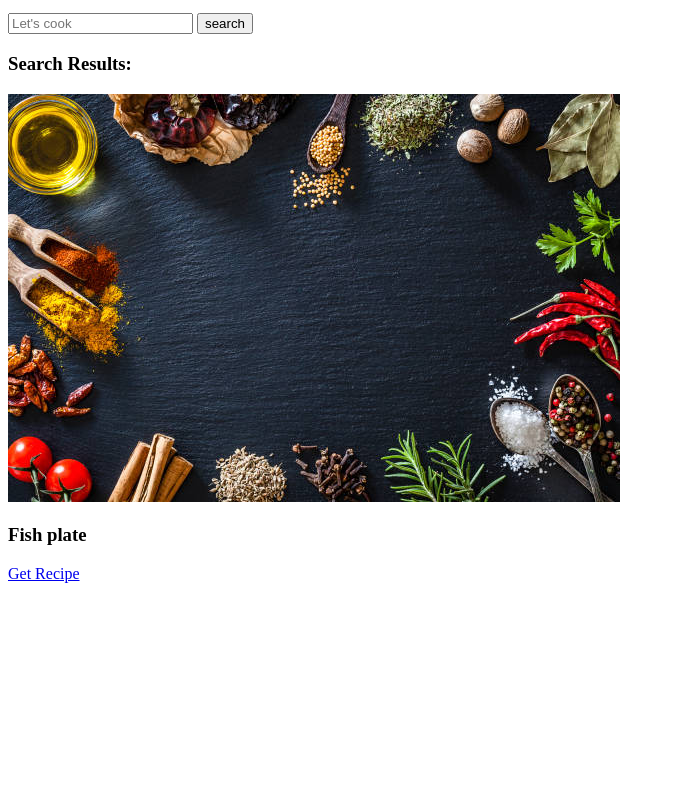
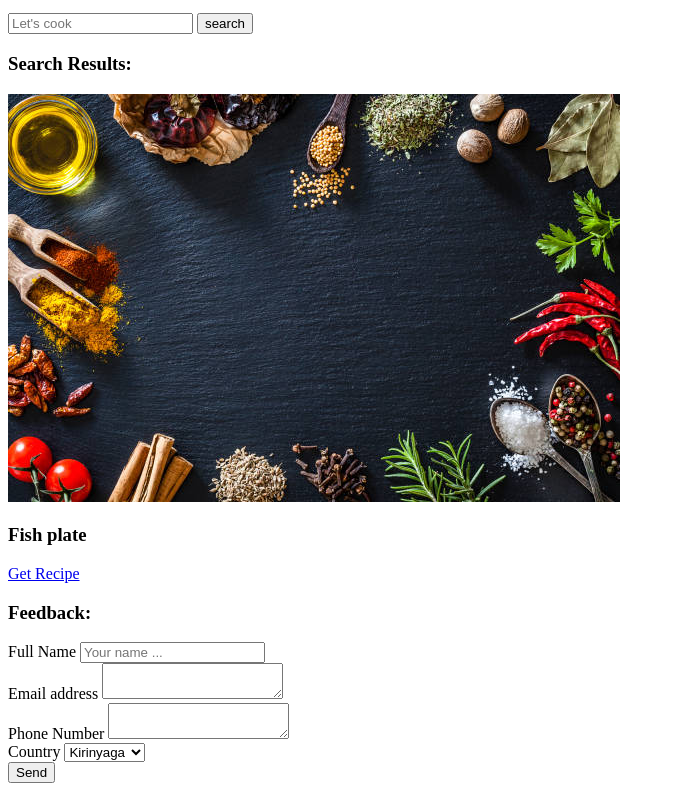
Before and after one commit to ActuaryEmma/Food-Recipes, a plain HTML site: page index.html in a window 1280 px wide. Shown: the part 834-1625 px from the top of the page, without its empty margins (0-675 px from the left). Before the commit the page ends 1425 px from the top, so only its background shows below. Drawn offline with Linux system fonts and the light colour scheme.

Commit message:
add feedback section

```diff
--- a/index.html
+++ b/index.html
@@ -58,6 +58,7 @@
 
     <!-- search recipe section -->
     <section >
+
         <div id="searchcolor">
 
             <form id="form1">
@@ -87,6 +88,54 @@
 
     </section>
 
+    </section>
+        <div class="contacts" id="feedback">
+            <h3>Feedback:</h3>
+        </div>
+
+        <div class="contactForm">
+            <form>
+                <!-- <h2>Full Name:</h2> -->
+                <div class ="inputBox">
+                    <label for="contact">Full Name</label>
+                    <input type="text" name=""required="required" placeholder="Your name ...">
+                </div>
+
+                <!-- <h2>Email address</h2> -->
+                <div class ="inputBox">
+                    <label for="contact">Email address</label>
+                    <textarea required="required"></textarea>
+                </div>
+
+                <!-- <h2>Phone Number</h2> -->
+                <div class ="inputBox">
+                    <label for="contact">Phone Number</label>
+                    <textarea required="required"></textarea>
+                </div>
+
+                <div>
+                    <label for="country">Country</label>
+                    <select id="country" name="counties">
+                        <option value="Kenya">Kirinyaga</option>
+                        <option value="Nairobi">Nairobi</option>
+                        <option value="Mombasa">Mombasa</option>
+                        <option value="Kisumu">Kisimu</option>
+                        <option value="Muranga">Muranga</option>
+                        <option value="Kiambu">Kiambu</option>
+                        <option value="Embu">Embu</option>
+                        <option value="Meru">Meru</option>
+                        <option value="Nyeri">Nyeri</option>
+                    </select>
+                </div>
+
+                <div class ="inputBox">
+                    <input type="submit" name="" value="Send">
+
+                </div>
+            </form>
+        </div>
+    </section>
+
 </body>
 <script src="index.js"></script>
 </html>
```
